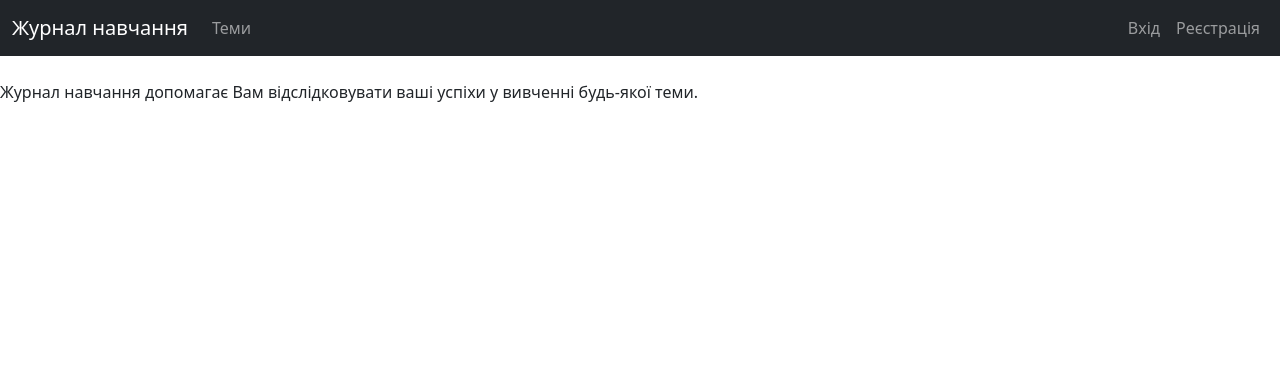
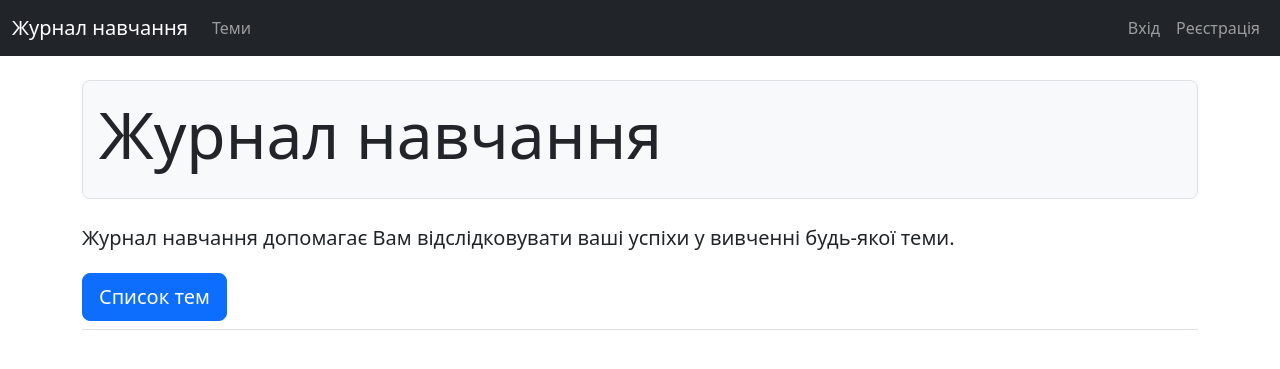
Before and after one commit to roman-yatsenko/learning-log-2025, a Django app: page / in a window 1280 px wide. Shown: the top 369 px of the page. Run offline with Django 5.2, Linux system fonts and the light colour scheme; some libraries are stand-ins or nearby versions.

Commit message:
Add styles to index

```diff
--- a/learning_logs/templates/learning_logs/base.html
+++ b/learning_logs/templates/learning_logs/base.html
@@ -48,8 +48,16 @@
       </div>
     </nav>
 
-    {% block content %}
-    {% endblock %}
+    <main class="container">
+      <div class="pb-2 mb-2 border-bottom">
+        {% block page_header %}{% endblock page_header %}
+      </div>
+
+      <div>
+        {% block content %}
+        {% endblock %}
+      </div>
+    </main>
 
   </body>
 </html>
--- a/learning_logs/templates/learning_logs/index.html
+++ b/learning_logs/templates/learning_logs/index.html
@@ -1,5 +1,14 @@
 {% extends "learning_logs/base.html" %}
 
-{% block content %}
-  <p>Журнал навчання допомагає Вам відслідковувати ваші успіхи у вивченні будь-якої теми.</p>
-{% endblock content %}
+{% block page_header %}
+  <div class="p-3 mb-4 bg-light border rounded-3">
+    <h1 class="display-3">Журнал навчання</h1>
+  </div>
+  <p class="lead">
+    Журнал навчання допомагає Вам відслідковувати ваші успіхи у вивченні будь-якої теми.
+  </p>
+
+  <a class="btn btn-primary btn-lg mt-1" href="{% url 'learning_logs:topics' %}">
+    Список тем
+  </a>
+{% endblock page_header %}
```
